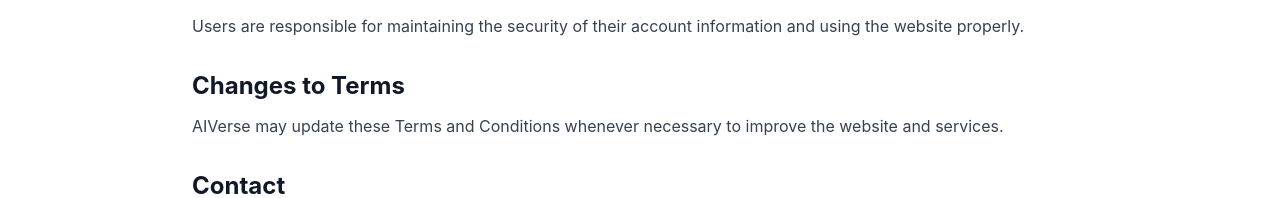
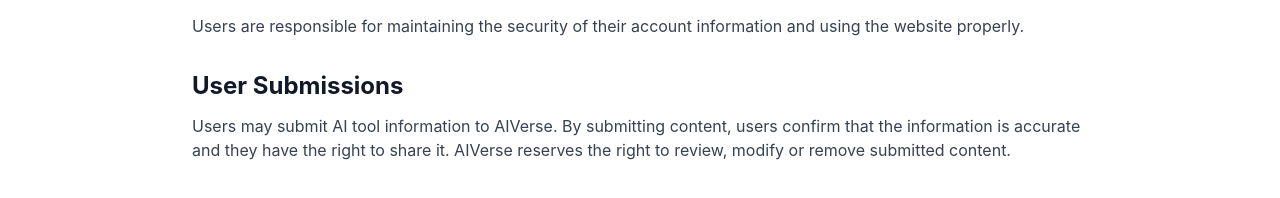
Before and after one commit to amankumar1648/AIVerse, a Next.js app: page /terms in a window 1280 px wide. Shown: the part 667-865 px from the top of the page. Built offline with nearby package versions, Linux system fonts and the light colour scheme; no server answers.

Commit message:
Add user submission terms

```diff
--- a/app/terms/page.tsx
+++ b/app/terms/page.tsx
@@ -58,6 +58,16 @@ export default function TermsPage() {
         </p>
 
         <h2 className="text-2xl font-bold mt-8 mb-3">
+         User Submissions
+        </h2>
+
+        <p className="text-gray-700">
+        Users may submit AI tool information to AIVerse. By submitting
+        content, users confirm that the information is accurate and they
+        have the right to share it. AIVerse reserves the right to review,
+        modify or remove submitted content.
+        </p>
+        <h2 className="text-2xl font-bold mt-8 mb-3">
           Changes to Terms
         </h2>
 
```
